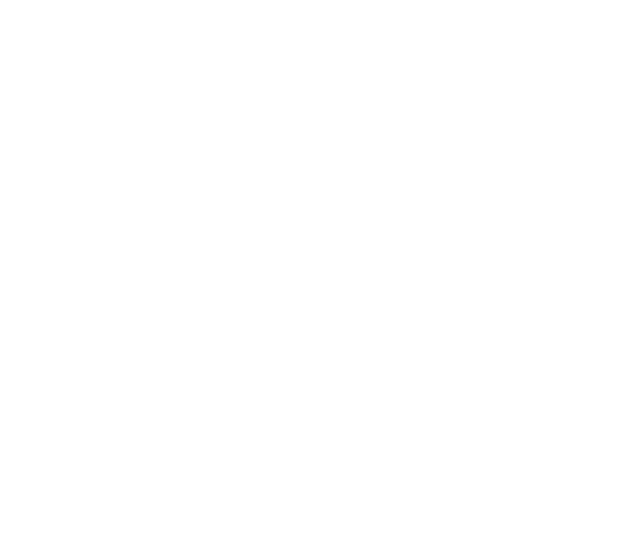
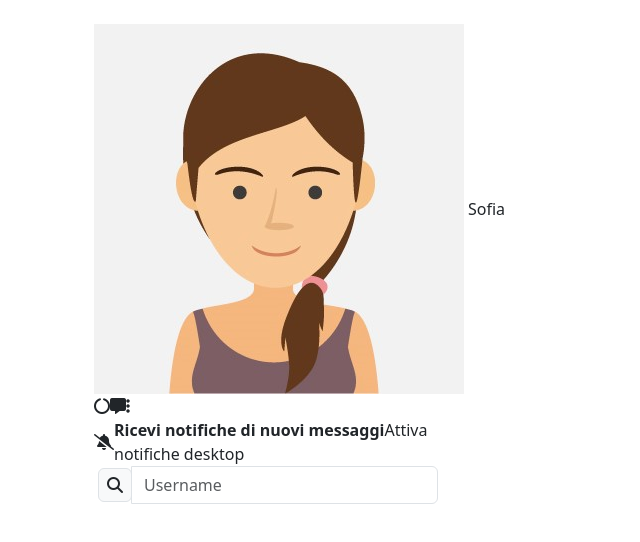
Before and after one commit to AlbertoCavans/vue-boolzapp, a plain HTML site: page index.html in a window 1280 px wide. Shown: the whole page, without its empty margins (0-640 px from the left). Drawn offline with nearby package versions, Linux system fonts and the light colour scheme.

Commit message:
Feat index - sidebar

```diff
--- a/index.html
+++ b/index.html
@@ -6,21 +6,21 @@
     <title>Document</title>
 
     <!-- Link Font Awesome -->
-    <!--    <link
+    <link
       rel="stylesheet"
       href="https://cdnjs.cloudflare.com/ajax/libs/font-awesome/6.5.1/css/all.min.css"
       integrity="sha512-DTOQO9RWCH3ppGqcWaEA1BIZOC6xxalwEsw9c2QQeAIftl+Vegovlnee1c9QX4TctnWMn13TZye+giMm8e2LwA=="
       crossorigin="anonymous"
       referrerpolicy="no-referrer"
-    /> -->
+    />
 
     <!-- Link Bootstrap CSS -->
-    <!--    <link
+    <link
       href="https://cdn.jsdelivr.net/npm/bootstrap@5.3.2/dist/css/bootstrap.min.css"
       rel="stylesheet"
       integrity="sha384-T3c6CoIi6uLrA9TneNEoa7RxnatzjcDSCmG1MXxSR1GAsXEV/Dwwykc2MPK8M2HN"
       crossorigin="anonymous"
-    /> -->
+    />
 
     <!-- Link Bootstrap icons -->
     <!-- <link rel="stylesheet" href="https://cdn.jsdelivr.net/npm/bootstrap-icons@1.11.2/font/bootstrap-icons.min.css"> -->
@@ -39,7 +39,51 @@
   </head>
 
   <body>
-    <div id="app"><h1>{{message}}</h1></div>
+    <div id="app" class="container-fluid d-flex justify-content-center">
+      <div class="container row py-4">
+        <!-- SIDEBAR -->
+        <div class="side-bar col-4 debug">
+          <!-- !!!!!!! SIDEBAR HEADER -->
+          <header>
+            <div class="d-flex align-items-center">
+              <img src="./img/avatar_io.jpg" alt="" class="white-pic" />
+              <span class="mx-1">Sofia</span>
+            </div>
+            <div class="d-flex align-items-center">
+              <div><i class="fa-solid fa-circle-notch"></i></div>
+              <div><i class="fa-solid fa-message"></i></div>
+              <div><i class="fa-solid fa-ellipsis-vertical"></i></div>
+            </div>
+          </header>
+          <!-- !!!!!!! SIDEBAR UPDATES -->
+          <div class="update-bar d-flex align-items-center">
+            <div><i class="fa-solid fa-bell-slash"></i></div>
+            <div>
+              <span><strong>Ricevi notifiche di nuovi messaggi</strong></span>
+              <span>Attiva notifiche desktop</span>
+            </div>
+          </div>
+          <!-- !!!!!!! SIDEBAR UPDATES -->
+          <div class="search-bar d-flex align-items-center">
+            <div class="input-group mx-1">
+              <div class="input-group-prepend d-flex align-items-center">
+                <span class="input-group-text p-2"
+                  ><i class="fa-solid fa-magnifying-glass"></i
+                ></span>
+              </div>
+              <input
+                type="text"
+                class="form-control"
+                placeholder="Username"
+                aria-label="Username"
+                aria-describedby="basic-addon1"
+              />
+            </div>
+          </div>
+        </div>
+        <div class="main-bar col-8 debug"></div>
+      </div>
+    </div>
     <!-- Link Bootstrap JAVASCRIPT -->
     <!--     <script
       src="https://cdn.jsdelivr.net/npm/bootstrap@5.3.2/dist/js/bootstrap.bundle.min.js"
```
